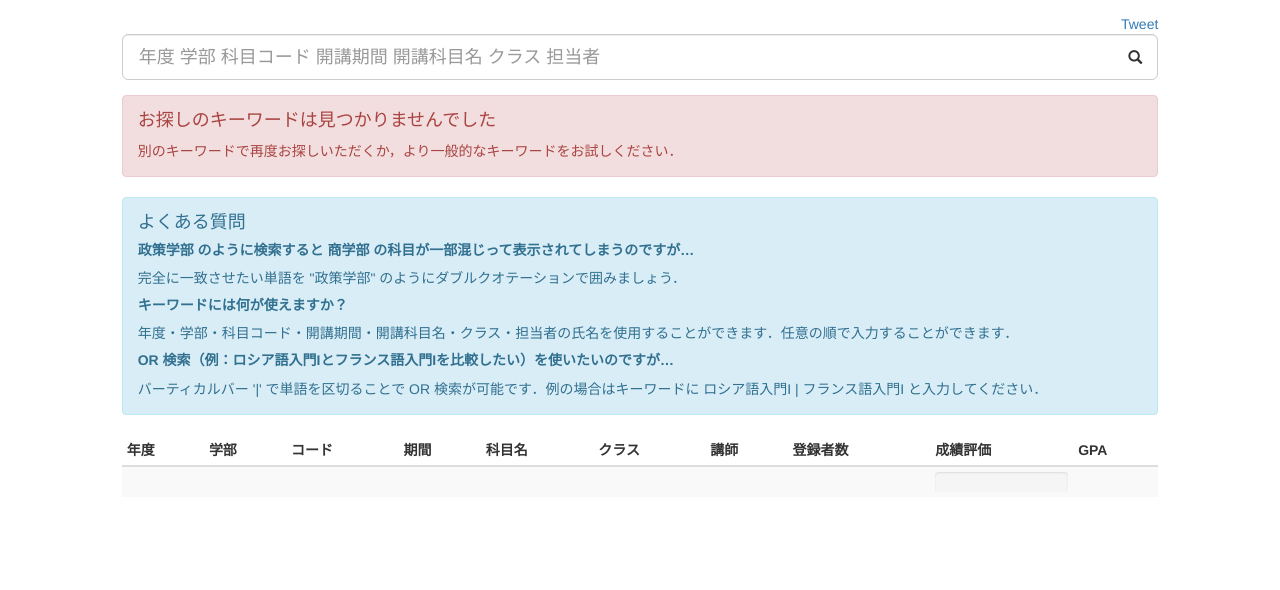
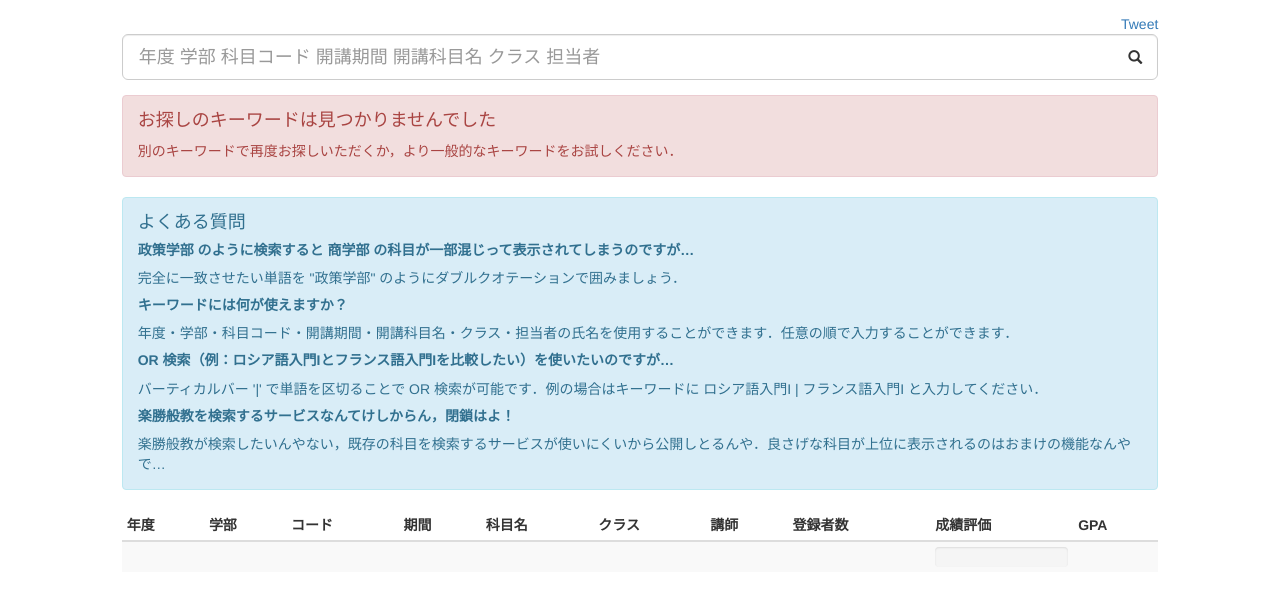
Before and after one commit to mikoim/rkp, a website: page web/src/index.html in a window 1280 px wide. Shown: the part 58-648 px from the top of the page. Drawn offline with nearby package versions, Linux system fonts and the light colour scheme.

Commit message:
よくある質問を更新

```diff
--- a/web/src/index.html
+++ b/web/src/index.html
@@ -152,6 +152,8 @@
                 <p>年度・学部・科目コード・開講期間・開講科目名・クラス・担当者の氏名を使用することができます．任意の順で入力することができます．</p>
                 <h5>OR 検索（例：ロシア語入門Iとフランス語入門Iを比較したい）を使いたいのですが…</h5>
                 <p>バーティカルバー '|' で単語を区切ることで OR 検索が可能です．例の場合はキーワードに ロシア語入門I | フランス語入門I と入力してください．</p>
+                <h5>楽勝般教を検索するサービスなんてけしからん，閉鎖はよ！</h5>
+                <p>楽勝般教が検索したいんやない，既存の科目を検索するサービスが使いにくいから公開しとるんや．良さげな科目が上位に表示されるのはおまけの機能なんやで…</p>
             </div>
         </div>
     </div>
```
